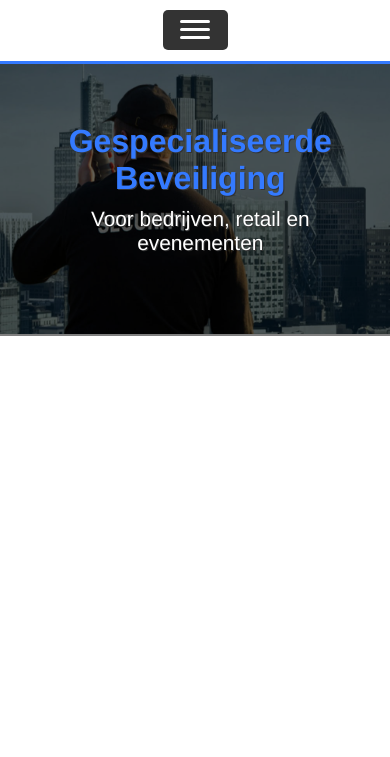
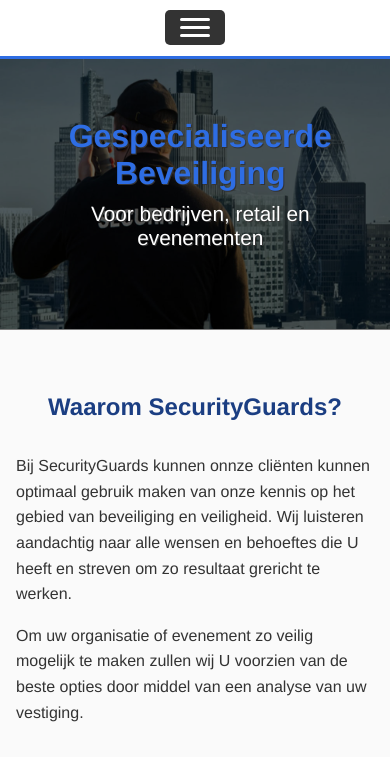
Before and after one commit to VinceRell/sg-redesign, a website built with webpack: page app/index.html in a window 390 px wide. Shown: the part 97-854 px from the top of the page. Built offline with nearby package versions, Linux system fonts and the light colour scheme.

Commit message:
finished features section of homepage

```diff
--- a/app/assets/scripts/main.js
+++ b/app/assets/scripts/main.js
@@ -6,3 +6,6 @@
 import "../images/hero--small.jpg";
 import "../images/hero--medium.jpg";
 import "../images/hero--large.jpg";
+import "../images/001-shield.png";
+import "../images/002-idea.png";
+import "../images/003-agreement.png";
--- a/app/assets/styles/base/_global.scss
+++ b/app/assets/styles/base/_global.scss
@@ -1,3 +1,6 @@
+$main-color: #2E6DE3;
+$secondary-color: #1B3E82;
+
 * {
     box-sizing: border-box;
 }
@@ -8,10 +11,6 @@
     margin: 0;
 }
 
-:root {
-    --main-color: #347AFF;
-}
-
 img {
     width: 100%;
     height: auto;
--- a/app/assets/styles/main.scss
+++ b/app/assets/styles/main.scss
@@ -3,3 +3,4 @@
 @import "./modules/header";
 @import "./modules/main-nav";
 @import "./modules/hero";
+@import "./modules/features";
--- /dev/null
+++ b/app/assets/styles/modules/_features.scss
@@ -0,0 +1,37 @@
+.features {
+    background: #fafafa;
+    padding-top: 4rem;
+
+    &__title {
+        color: $secondary-color;
+        text-align: center;
+        margin: 0;
+    }
+
+    &__container {
+        margin: 0 auto;
+        padding: 1rem;
+        max-width: 650px;
+    }
+
+    &__content {
+        line-height: 1.6;
+    }
+
+    @include breakpoint(tablet) {
+
+        &__title {
+            font-size: 1.8rem;
+        }
+
+        &__content {
+            line-height: 1.9;
+        }
+    }
+
+    @include breakpoint(desktop) {
+        &__title {
+            font-size: 2.2rem;
+        }
+    }
+}
--- a/app/assets/styles/modules/_header.scss
+++ b/app/assets/styles/modules/_header.scss
@@ -1,6 +1,6 @@
 .main-header {
     width: 100%;
-    border-bottom: 3px solid var(--main-color);
+    border-bottom: 3px solid $main-color;
 
     &__logo {
         margin: 1rem;
@@ -10,8 +10,8 @@
 
     &__toggle-button {
         margin: 0.7rem auto;
-        width: 65px;
-        height: 40px;
+        width: 60px;
+        height: 35px;
         background: #333;
         border-radius: 5px;
         text-align: center;
--- a/app/assets/styles/modules/_hero.scss
+++ b/app/assets/styles/modules/_hero.scss
@@ -1,6 +1,6 @@
 .large-hero {
     position: relative;
-    box-shadow: 0 2px rgba(0,0,0,0.5);
+    box-shadow: 0 1px rgba(0,0,0,0.5);
 
     &__bg img {
         filter: brightness(0.38);
@@ -16,7 +16,7 @@
     }
 
     &__title {
-        color: var(--main-color);
+        color: $main-color;
         text-shadow: 1px 1px #333;
         font-size: 2rem;
         margin: 0;
--- a/app/assets/styles/modules/_main-nav.scss
+++ b/app/assets/styles/modules/_main-nav.scss
@@ -39,7 +39,7 @@
 
     &__item a:hover,
     &__iemt a:focus {
-        background: var(--main-color);
+        background: $main-color;
         color: #fff;
     }
 
--- a/app/index.html
+++ b/app/index.html
@@ -28,7 +28,7 @@
 
     <!-- site content -->
     <main>
-        <!-- Hero section -->
+        <!-- site hero section -->
         <section class="large-hero">
             <picture class="large-hero__bg">
                 <source srcset="./assets/images/hero--large.jpg" media="(min-width: 1280px)">
@@ -40,7 +40,22 @@
                 <h3 class="large-hero__subtitle">Voor bedrijven, retail en evenementen</h3>
             </div>
         </section>
+
+        <!-- site features section -->
+        <section class="features">
+            <h1 class="features__title">Waarom SecurityGuards?</h1>
+            <article class="features__container">
+                <p class="features__content">
+                    Bij SecurityGuards kunnen onnze cliënten kunnen optimaal gebruik maken van onze kennis op het gebied van beveiliging en veiligheid.
+                    Wij luisteren aandachtig naar alle wensen en behoeftes die U heeft en streven om zo resultaat grericht te werken.
+                </p>
+                <p class="features__content">
+                    Om uw organisatie of evenement zo veilig mogelijk te maken zullen wij U voorzien van de beste opties door middel van een analyse van uw vestiging.
+                </p>
+            </article>
+        </section>
     </main>
+
 
 </body>
 </html>
```
Also changed, not shown: app/assets/images/001-shield.png (added), app/assets/images/002-idea.png (added), app/assets/images/003-agreement.png (added), dist/images/42d786337771ddc6ad8847c26af3ac41.png (added), dist/images/77285facc4de3ef7f4cb27b12bff3da3.png (added), dist/images/d181cbfb295d480e11de3c0e89b68fcf.png (added), dist/index.html, dist/main.css, dist/main.js.
